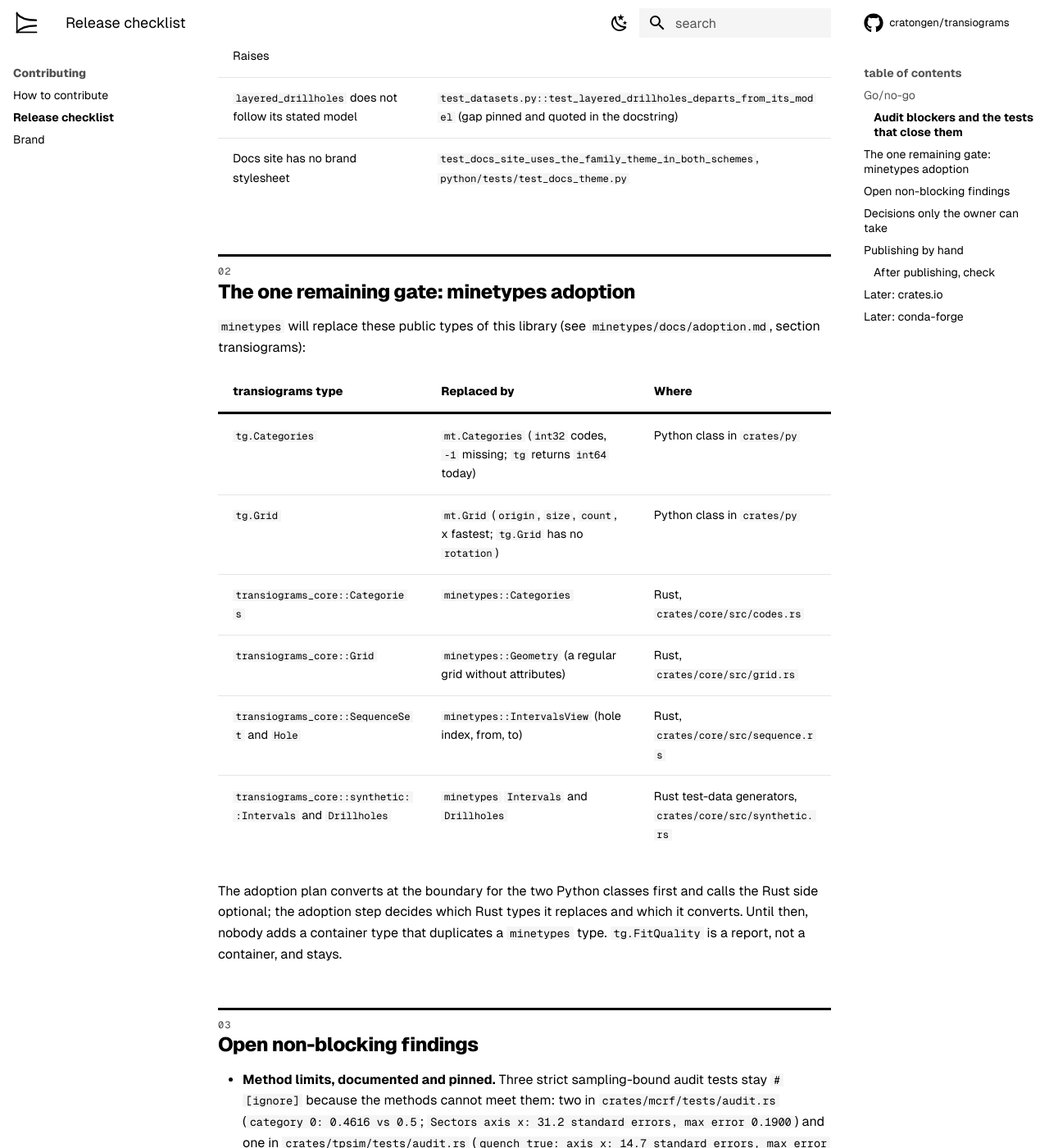
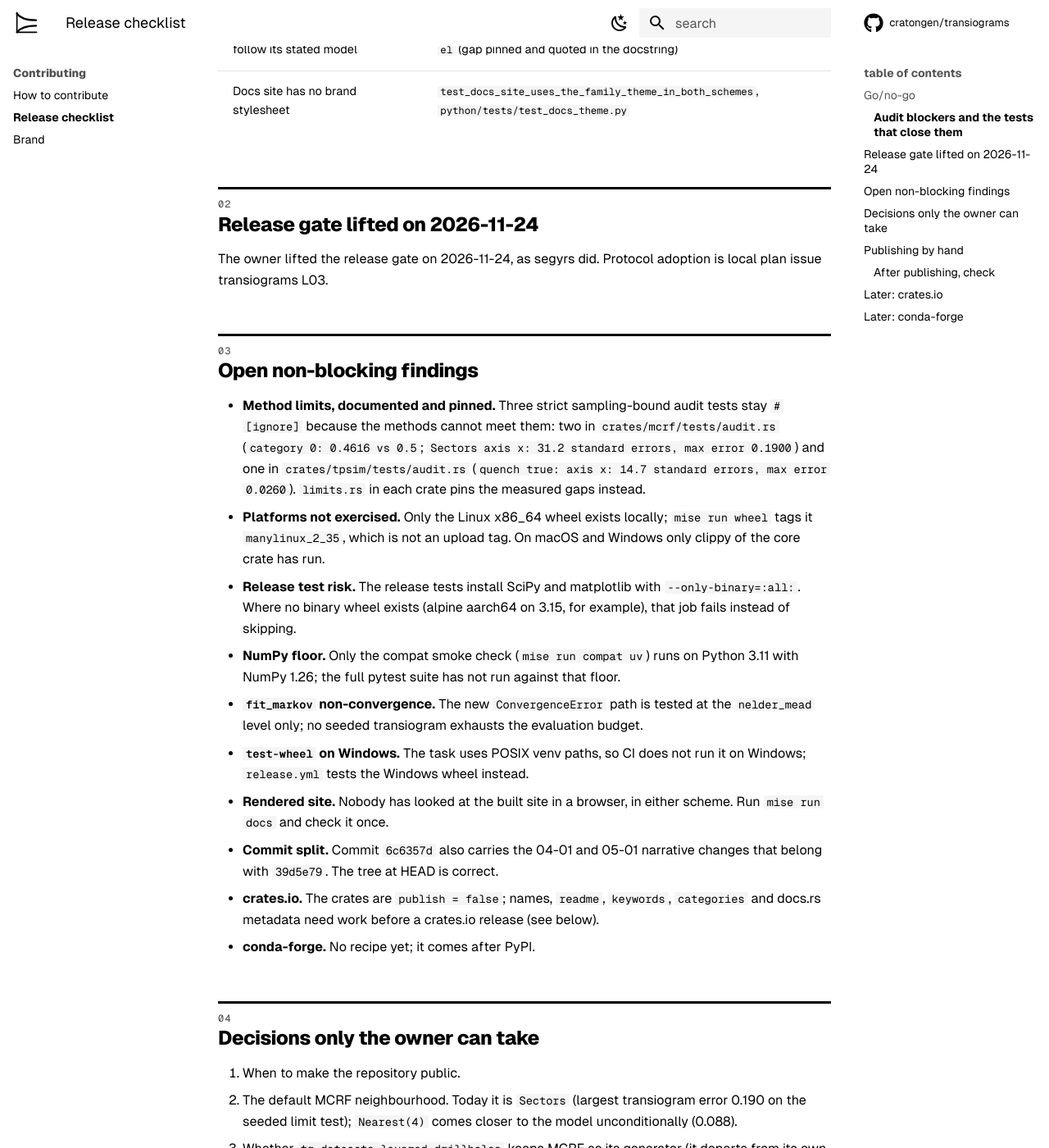
Before and after one commit to cratongen/transiograms, an MkDocs documentation site: the page built from docs/release-checklist.md, in a window 1280 px wide and 1400 px high, scrolled down 3968 px. Shown: the whole window at 82% size. Built offline with MkDocs 1.6.1 and Material for MkDocs 9.7.7, drawn with Linux system fonts in a browser that asks for light colours; comment, search, counter and statistics services are not loaded; some of the changed text lies outside the part shown.

Commit message:
docs: lift the minetypes release gate; protocol adoption follows in a later release

```diff
--- a/docs/release-checklist.md
+++ b/docs/release-checklist.md
@@ -2,12 +2,10 @@
 
 **Verdict on 2026-11-20: NOT READY to publish.**
 
-Two things hold the release:
+The owner lifted the release gate on 2026-11-24, as segyrs did. Protocol adoption is
+local plan issue transiograms L03. One check holds the release:
 
-1. **minetypes adoption.** By owner decision, the public release waits for the shared types
-   package `minetypes` to replace the duplicate container types listed below. That step has not
-   started, and `minetypes` is not a dependency yet. This is the one remaining gate.
-2. **The workflows have never run on GitHub.** Every local check passes on Linux x86_64. The six
+1. **The workflows have never run on GitHub.** Every local check passes on Linux x86_64. The six
    other wheels (Linux aarch64, both musllinux wheels, both macOS wheels, Windows) have never been
    built or tested anywhere. The owner's dry run below (a CI run on `main` and a manual release
    run) must pass before the tag.
@@ -36,7 +34,7 @@ rewritten; this page changes no code).
 | Site colours | grep of `site/stylesheets/transiograms.css` | 9 colour literals, all grey: `#000000`, `#171717`, `#262626`, `#525252`, `#737373`, `#a3a3a3`, `#e5e5e5`, `#f5f5f5`, `#ffffff`; Material primary and accent are `custom`; no inline colour styles in the HTML | `be643e3` | go |
 | Distribution metadata | `mise run -j 1 check-dist` | twine 6.2.0 `check --strict` PASSED for the wheel and the sdist; abi3audit `is_abi3: true`, baseline 3.11, no non-abi3 symbols | `be643e3` | go |
 | Wheels for the other six platforms | `release.yml` on GitHub | never run | none | **no-go** |
-| minetypes adoption | separate adoption step | not started | none | **no-go** |
+| Protocol adoption | local plan issue transiograms L03 | the owner lifted the release gate on 2026-11-24 | none | go |
 
 ### Audit blockers and the tests that close them
 
@@ -55,31 +53,17 @@ Each test below passed on 2026-11-20 at `be643e3` when run on its own.
 | README has no install command or quick start; long description is a roadmap | `test_readme_opens_with_install_and_a_quick_start_not_a_roadmap`, `test_readme_names_the_docs_and_links_work_on_pypi` |
 | Install page covers a source build only | `test_docs.py` (the install page blocks) and the README tests above |
 | CHANGELOG has no 0.1.0 section | `test_changelog_has_a_section_for_this_version` |
-| No release checklist, CONTRIBUTING.md or issue templates | `test_release_checklist_names_the_minetypes_gate_and_the_types_it_replaces`, `test_contributing_and_issue_templates_say_code_starts_with_an_issue` |
+| No release checklist, CONTRIBUTING.md or issue templates | `test_release_checklist_records_the_lifted_release_gate`, `test_contributing_and_issue_templates_say_code_starts_with_an_issue` |
 | Example pages import `common` and do not run as written | `test_docs.py::test_full_script_download_runs_on_its_own` (11 pages) |
 | API pages are pasted stub signatures | `test_docs.py::test_api_pages_render_docstrings_with_stub_types_and_defaults`, `test_stub.py::test_api_pages_render_every_public_name_from_its_docstring` |
 | 124 public objects without docstrings; no Examples or Raises | `python/tests/test_docstrings.py` (every public object, every example run as a doctest) |
 | `layered_drillholes` does not follow its stated model | `test_datasets.py::test_layered_drillholes_departs_from_its_model` (gap pinned and quoted in the docstring) |
 | Docs site has no brand stylesheet | `test_docs_site_uses_the_family_theme_in_both_schemes`, `python/tests/test_docs_theme.py` |
 
-## The one remaining gate: minetypes adoption
+## Release gate lifted on 2026-11-24
 
-`minetypes` will replace these public types of this library (see `minetypes/docs/adoption.md`,
-section transiograms):
-
-| transiograms type | Replaced by | Where |
-| --- | --- | --- |
-| `tg.Categories` | `mt.Categories` (`int32` codes, `-1` missing; `tg` returns `int64` today) | Python class in `crates/py` |
-| `tg.Grid` | `mt.Grid` (`origin`, `size`, `count`, x fastest; `tg.Grid` has no `rotation`) | Python class in `crates/py` |
-| `transiograms_core::Categories` | `minetypes::Categories` | Rust, `crates/core/src/codes.rs` |
-| `transiograms_core::Grid` | `minetypes::Geometry` (a regular grid without attributes) | Rust, `crates/core/src/grid.rs` |
-| `transiograms_core::SequenceSet` and `Hole` | `minetypes::IntervalsView` (hole index, from, to) | Rust, `crates/core/src/sequence.rs` |
-| `transiograms_core::synthetic::Intervals` and `Drillholes` | `minetypes` `Intervals` and `Drillholes` | Rust test-data generators, `crates/core/src/synthetic.rs` |
-
-The adoption plan converts at the boundary for the two Python classes first and calls the Rust
-side optional; the adoption step decides which Rust types it replaces and which it converts. Until
-then, nobody adds a container type that duplicates a `minetypes` type. `tg.FitQuality` is a report,
-not a container, and stays.
+The owner lifted the release gate on 2026-11-24, as segyrs did. Protocol adoption is
+local plan issue transiograms L03.
 
 ## Open non-blocking findings
 
@@ -110,28 +94,27 @@ not a container, and stays.
 
 ## Decisions only the owner can take
 
-1. When to adopt `minetypes`, and which Rust types it replaces rather than converts.
-2. When to make the repository public.
-3. The default MCRF neighbourhood. Today it is `Sectors` (largest transiogram error 0.190 on the
+1. When to make the repository public.
+2. The default MCRF neighbourhood. Today it is `Sectors` (largest transiogram error 0.190 on the
    seeded limit test); `Nearest(4)` comes closer to the model unconditionally (0.088).
-4. Whether `tg.datasets.layered_drillholes` keeps MCRF as its generator (it departs from its own
+3. Whether `tg.datasets.layered_drillholes` keeps MCRF as its generator (it departs from its own
    model, documented and pinned) or switches to one that follows the model. A switch changes every
    test and example that uses it.
-5. Whether to fund a different algorithm for the strict audit targets: a combiner without
+4. Whether to fund a different algorithm for the strict audit targets: a combiner without
    conditional independence for MCRF, or quenching over more lags or annealing for T-PROGS.
-6. Whether `THIRD-PARTY-LICENSES.txt` should leave out this repository's own crates (cargo-about
+5. Whether `THIRD-PARTY-LICENSES.txt` should leave out this repository's own crates (cargo-about
    lists them under MIT today; the licences are correct either way).
-7. Whether every public method needs its own Examples section (about 110 more examples) or the
+6. Whether every public method needs its own Examples section (about 110 more examples) or the
    class example that calls it is enough, as now.
-8. Whether each repository gets its own mise-managed Rust. Today Rust comes from rustup through
+7. Whether each repository gets its own mise-managed Rust. Today Rust comes from rustup through
    `rust-toolchain.toml` (1.97.1), because mise's Rust install on this machine points into segyrs.
-9. The PyPI author field: "Gustavo Pretto Scholze" (as in boitata and `LICENSE-MIT`) or a
+8. The PyPI author field: "Gustavo Pretto Scholze" (as in boitata and `LICENSE-MIT`) or a
    generic "the transiograms authors" (as in segyrs).
-10. The transiogram mark and the wordmark in `docs/brand/`: keep or replace.
+9. The transiogram mark and the wordmark in `docs/brand/`: keep or replace.
 
 ## Publishing by hand
 
-Do these steps in order, after the `minetypes` gate is closed and the tree passes every check
+Do these steps in order, after the workflow dry run passes and the tree passes every check
 in the table again. The [install and release page](install-and-release.md#one-time-setup-repository-owner)
 has the same setup in more detail.
 
```
Also changed, not shown: README.md (+3 -2 lines), 1 other file.
